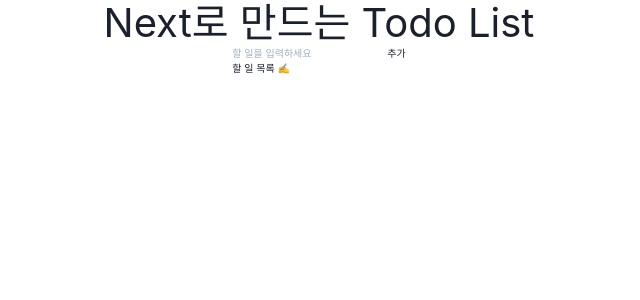
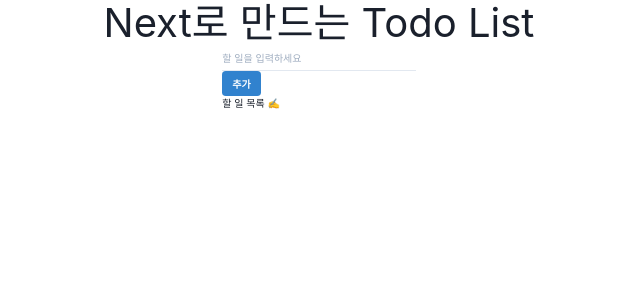
Before and after one commit to yyeonkim/next-todo-1886px, a Next.js app: page / in a window 1280 px wide. Shown: the top 300 px of the page, without its empty margins (321-961 px from the left). Built offline with nearby package versions, Linux system fonts and the light colour scheme.

Commit message:
Remove useRef from Form
useState로 submit 구현

```diff
--- a/components/todo/Form.js
+++ b/components/todo/Form.js
@@ -1,19 +1,34 @@
-import { useRef } from "react";
+import { useState } from "react";
 
-export default function Form({ pushTodo }) {
-  const todoInput = useRef();
+import { Input } from "@chakra-ui/react";
+import { Button } from "@chakra-ui/react";
+import { FormControl } from "@chakra-ui/react";
 
-  const handleSubmit = (event) => {
+export default function TodoForm({ pushTodo }) {
+  const [todoValue, setValue] = useState("");
+
+  const submitTodo = (event) => {
     event.preventDefault();
-    let { value } = todoInput.current;
-    pushTodo(value); // todo 배열에 input 값 추가
-    todoInput.current.value = "";
+
+    if (todoValue) {
+      pushTodo(todoValue); // todo 배열에 input 값 추가
+      setValue("");
+    }
   };
 
   return (
-    <form onSubmit={handleSubmit}>
-      <input ref={todoInput} type="text" placeholder="할 일을 입력하세요" />
-      <button>추가</button>
+    <form onSubmit={submitTodo}>
+      <FormControl id="todo">
+        <Input
+          value={todoValue}
+          variant="flushed"
+          placeholder="할 일을 입력하세요"
+          onChange={(e) => setValue(e.target.value)}
+        />
+        <Button colorScheme="blue" type="submit">
+          추가
+        </Button>
+      </FormControl>
     </form>
   );
 }
--- a/components/todo/Todo.js
+++ b/components/todo/Todo.js
@@ -1,7 +1,7 @@
 import { useState } from "react";
 
+import Item from "./Item";
 import Form from "./Form";
-import Item from "./Item";
 
 export default function Todo() {
   const [id, setId] = useState(0);
@@ -9,13 +9,11 @@ export default function Todo() {
 
   // 새로운 todo를 배열에 추가하고 todo List 업데이트
   const pushTodo = (value) => {
-    if (value) {
-      const todos = todoList;
-      const todo = { id, value };
-      setId((current) => current + 1);
-      todos.push(todo);
-      setTodoList(todos);
-    }
+    const todos = todoList;
+    const todo = { id, value };
+    setId((current) => current + 1);
+    todos.push(todo);
+    setTodoList(todos);
   };
 
   const deleteTodo = (index) => {
```
